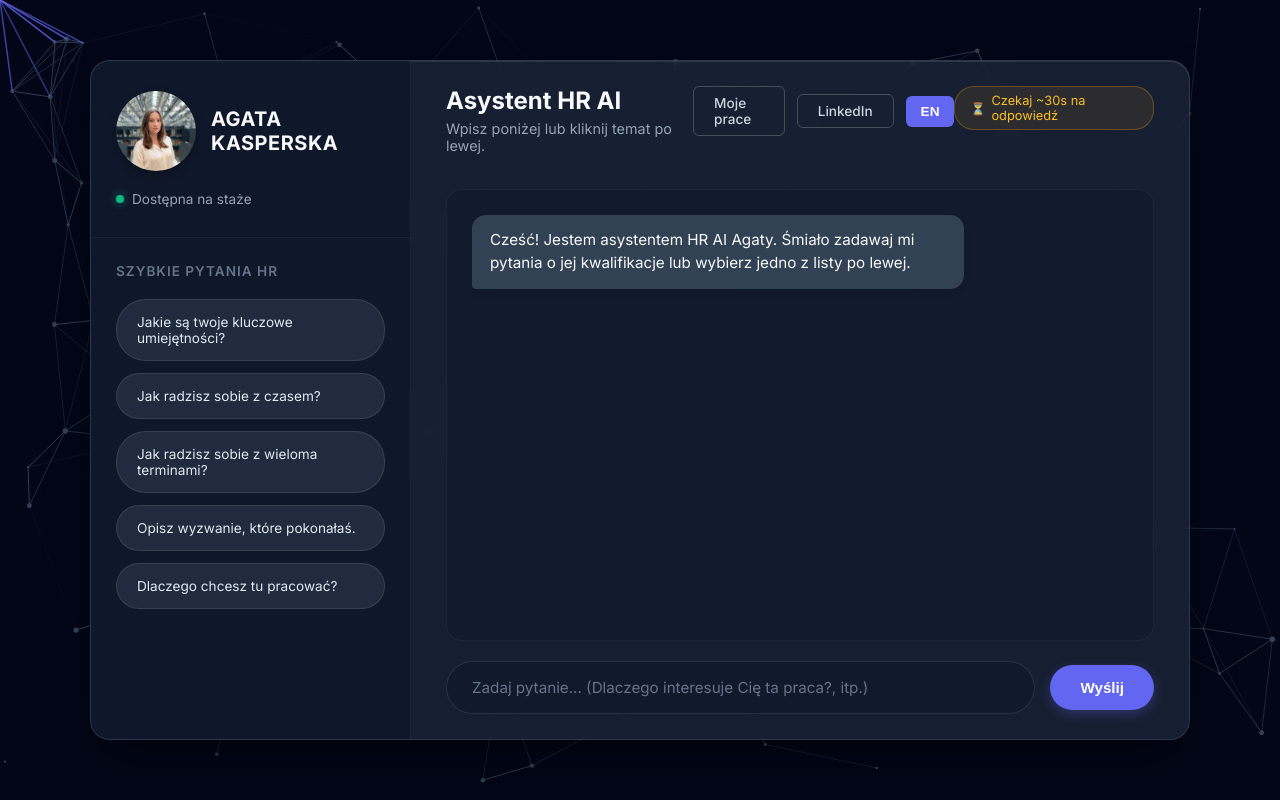
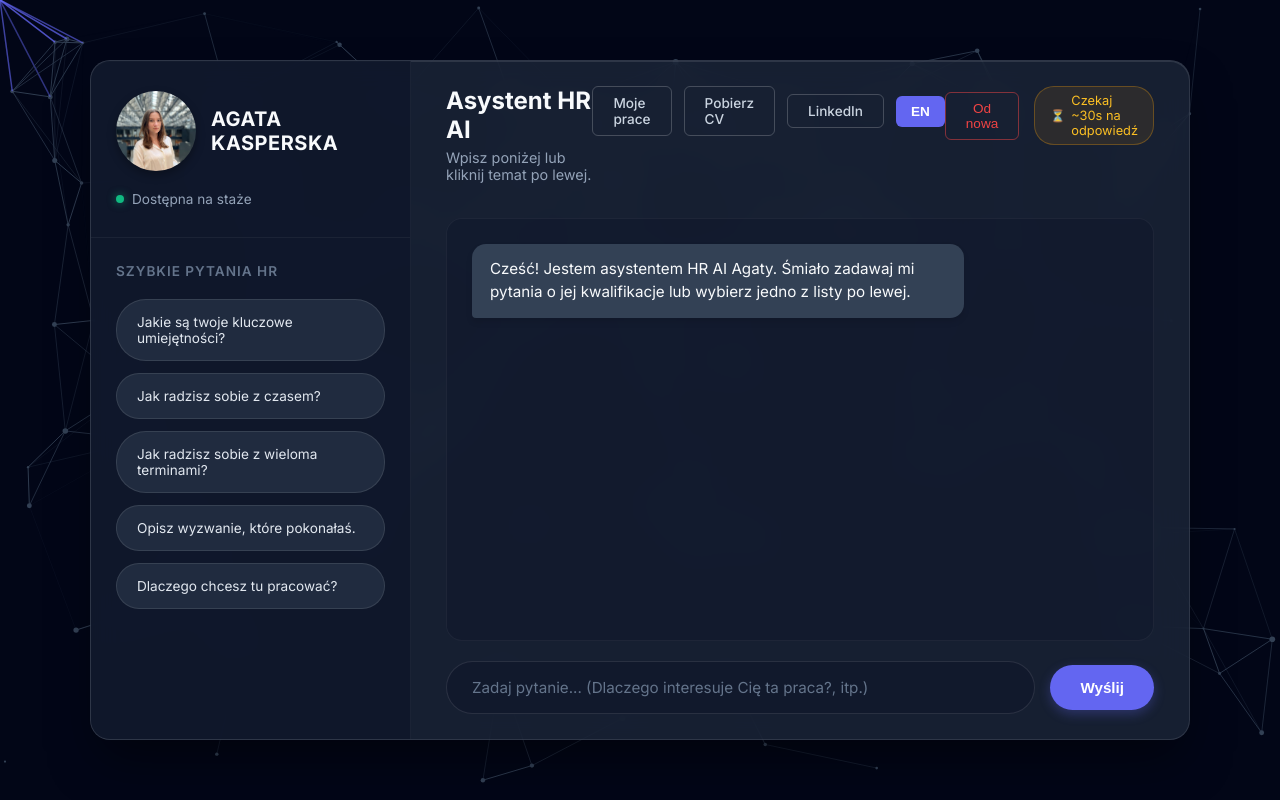
Before and after one commit to agatakasperska/agata-hr-interview, a plain HTML site: page index.html in a window 1280 px wide. Both pictures are taken after a click on the button "PL". Drawn offline with Linux system fonts and the light colour scheme.

Commit message:
Restart and download cv

```diff
--- a/index.html
+++ b/index.html
@@ -198,6 +198,18 @@
       color: #ffffff;
     }
 
+    /* Danger Button (Restart) */
+    .nav-btn-danger {
+      border-color: rgba(239, 68, 68, 0.5);
+      color: #ef4444;
+    }
+
+    .nav-btn-danger:hover {
+      background-color: rgba(239, 68, 68, 0.1);
+      color: #f87171;
+      border-color: #ef4444;
+    }
+
     /* Language Toggle Button */
     .lang-btn {
       background-color: #6366f1;
@@ -213,6 +225,12 @@
 
     .lang-btn:hover {
       background-color: #4f46e5;
+    }
+
+    .header-right {
+      display: flex;
+      gap: 15px;
+      align-items: center;
     }
 
     .header-right .wait-pill {
@@ -361,6 +379,10 @@
         flex-direction: column;
         gap: 15px;
       }
+      .header-right {
+        width: 100%;
+        justify-content: space-between;
+      }
     }
   </style>
 </head>
@@ -401,11 +423,13 @@
 
         <div class="header-middle">
           <a href="#" class="nav-btn" id="txt-works">My Works</a>
+          <a href="Agata_Kasperska_CV.pdf" download class="nav-btn" id="txt-cv">Download CV</a>
           <a href="https://www.linkedin.com/in/agata-kasperska-38374b2a8/" target="_blank" rel="noopener noreferrer" class="nav-btn">LinkedIn</a>
           <button class="lang-btn" onclick="toggleLanguage()" id="lang-toggle">PL</button>
         </div>
 
         <div class="header-right">
+          <button class="nav-btn nav-btn-danger" onclick="restartChat()" id="txt-restart">Restart</button>
           <div class="wait-pill">
              <span style="font-size: 12px;">⏳</span> <span id="txt-wait">Wait ~30s for reply</span>
           </div>
@@ -446,6 +470,8 @@
         title: "Ask HR Assistant",
         subtitle: "Type below or click a topic on the left.",
         works: "My Works",
+        cv: "Download CV",
+        restart: "Restart",
         wait: "Wait ~30s for reply",
         welcome: "Hello! I am Agata's AI HR Assistant. Feel free to ask me interview questions about her qualifications, or select one from the left.",
         typing: "typing...",
@@ -466,6 +492,8 @@
         title: "Asystent HR AI",
         subtitle: "Wpisz poniżej lub kliknij temat po lewej.",
         works: "Moje prace",
+        cv: "Pobierz CV",
+        restart: "Od nowa",
         wait: "Czekaj ~30s na odpowiedź",
         welcome: "Cześć! Jestem asystentem HR AI Agaty. Śmiało zadawaj mi pytania o jej kwalifikacje lub wybierz jedno z listy po lewej.",
         typing: "pisze...",
@@ -480,10 +508,8 @@
     function toggleLanguage() {
       currentLang = currentLang === 'en' ? 'pl' : 'en';
 
-      // Update toggle button text
       document.getElementById("lang-toggle").innerText = currentLang === 'en' ? 'PL' : 'EN';
 
-      // Update UI texts
       document.getElementById("txt-status").innerText = translations[currentLang].status;
       document.getElementById("txt-quick").innerText = translations[currentLang].quick;
       document.getElementById("btn-q1").innerText = translations[currentLang].q1;
@@ -494,11 +520,33 @@
       document.getElementById("txt-title").innerText = translations[currentLang].title;
       document.getElementById("txt-subtitle").innerText = translations[currentLang].subtitle;
       document.getElementById("txt-works").innerText = translations[currentLang].works;
+      document.getElementById("txt-cv").innerText = translations[currentLang].cv;
+      document.getElementById("txt-restart").innerText = translations[currentLang].restart;
       document.getElementById("txt-wait").innerText = translations[currentLang].wait;
-      document.getElementById("txt-welcome").innerText = translations[currentLang].welcome;
       document.getElementById("typing").innerText = translations[currentLang].typing;
       document.getElementById("input").placeholder = translations[currentLang].placeholder;
       document.getElementById("txt-send").innerText = translations[currentLang].send;
+
+      // Update welcome message only if it's the only message in the chat
+      const chat = document.getElementById("chat");
+      if (chat.children.length === 1) {
+        chat.children[0].innerText = translations[currentLang].welcome;
+      }
+    }
+
+    // --- RESTART CHAT LOGIC ---
+    function restartChat() {
+      const chat = document.getElementById("chat");
+      // Clear all HTML inside the chat window
+      chat.innerHTML = '';
+
+      // Re-add the welcome message in the correct language
+      const welcomeDiv = document.createElement("div");
+      welcomeDiv.classList.add("message", "hr-message");
+      // Give it the ID back so language toggle continues to work if it's the only message
+      welcomeDiv.id = "txt-welcome";
+      welcomeDiv.innerText = translations[currentLang].welcome;
+      chat.appendChild(welcomeDiv);
     }
 
     // --- UI HELPERS ---
@@ -506,7 +554,6 @@
       const chat = document.getElementById("chat");
       const msgDiv = document.createElement("div");
       msgDiv.classList.add("message");
-      // Use logic to assign class regardless of translated "You" or "Ty"
       msgDiv.classList.add(who === translations.en.you || who === translations.pl.you ? "user-message" : "hr-message");
       msgDiv.innerText = text;
       chat.appendChild(msgDiv);
```
